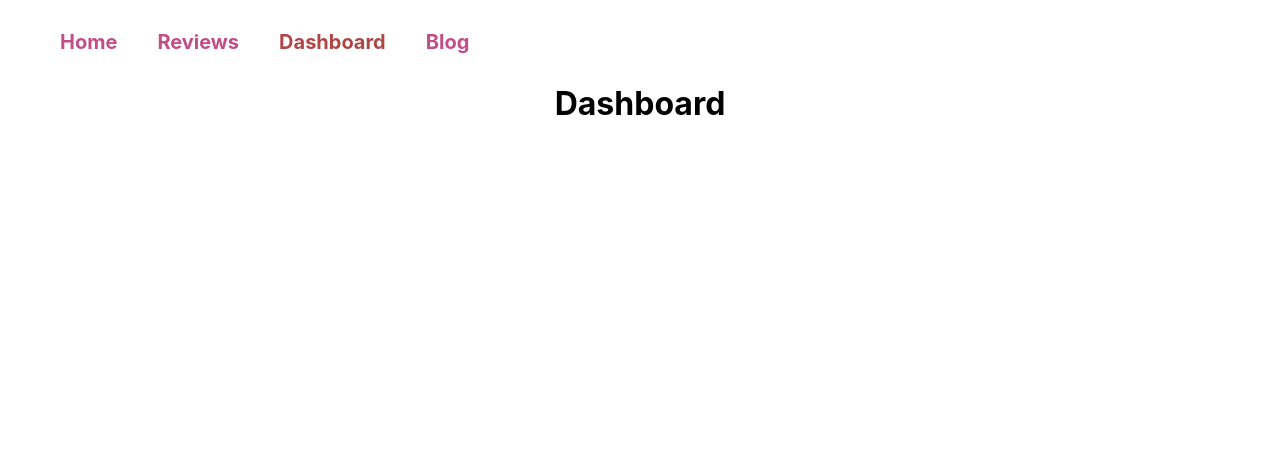
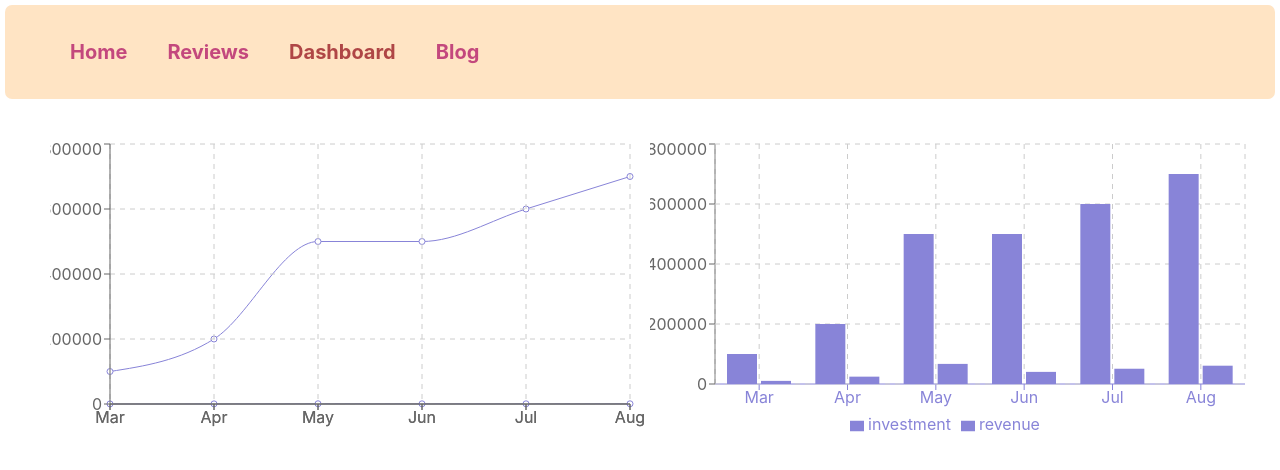
Before and after one commit to Enamulhaque0/-convention-center, a React (Create React App) app: page /dashboard in a window 1280 px wide. Shown: the top 470 px of the page. Built offline with nearby package versions, Linux system fonts and the light colour scheme.

Commit message:
dashboardadded

```diff
--- a/package.json
+++ b/package.json
@@ -6,10 +6,13 @@
     "@testing-library/jest-dom": "^5.16.3",
     "@testing-library/react": "^12.1.4",
     "@testing-library/user-event": "^13.5.0",
+    "bootstrap": "^5.1.3",
     "react": "^18.0.0",
+    "react-bootstrap": "^2.2.3",
     "react-dom": "^18.0.0",
     "react-router-dom": "^6.3.0",
     "react-scripts": "5.0.0",
+    "recharts": "^2.1.9",
     "web-vitals": "^2.1.4"
   },
   "scripts": {
--- /dev/null
+++ b/public/dataDashboard.json
@@ -0,0 +1,38 @@
+[
+    {
+        "month": "Mar",
+        "investment": 100000,
+        "sell": 241,
+        "revenue": 10401
+    },
+    {
+        "month": "Apr",
+        "investment": 200000,
+        "sell": 423,
+        "revenue": 24500
+    },
+    {
+        "month": "May",
+        "investment": 500000,
+        "sell": 726,
+        "revenue": 67010
+    },
+    {
+        "month": "Jun",
+        "investment": 500000,
+        "sell": 529,
+        "revenue": 40405
+    },
+    {
+        "month": "Jul",
+        "investment": 600000,
+        "sell": 601,
+        "revenue": 50900
+    },
+    {
+        "month": "Aug",
+        "investment": 700000,
+        "sell": 670,
+        "revenue": 61000
+    }
+]
--- a/src/Components/Dashboard/Dashboard.css
+++ b/src/Components/Dashboard/Dashboard.css
@@ -0,0 +1,8 @@
+.container-1{
+    margin-left: 50px;
+
+}
+.dashboard{
+    display: flex;
+    margin-top: 40px;
+}
--- a/src/Components/Dashboard/Dashboard.js
+++ b/src/Components/Dashboard/Dashboard.js
@@ -1,11 +1,58 @@
-import React from 'react';
+import React, { useEffect, useState } from "react";
+import "./Dashboard.css";
+import {
+  Bar,
+  BarChart,
+  CartesianGrid,
+  Legend,
+  Line,
+  LineChart,
+  Tooltip,
+  XAxis,
+  YAxis,
+} from "recharts";
 
 const Dashboard = () => {
-    return (
-        <div>
-            <h1>Dashboard</h1>
-        </div>
-    );
+  const [data, setData] = useState([]);
+  useEffect(() => {
+    fetch("dataDashboard.json")
+      .then((res) => res.json())
+      .then((data) => setData(data));
+  }, []);
+
+  return (
+    <div className="dashboard">
+      <div className="container-1">
+        <LineChart
+          width={600}
+          height={300}
+          data={data}
+          margin={{ top: 5, right: 20, bottom: 5, left: 0 }}
+        >
+          <Line type="monotone" dataKey="investment" stroke="#8884d8" />
+          <Line type="monotone" dataKey="sell" stroke="#8884d8" />
+          <CartesianGrid stroke="#ccc" strokeDasharray="5 5" />
+          <XAxis dataKey="month" />
+          <XAxis dataKey="investment" />
+          <YAxis />
+          <Tooltip />
+        </LineChart>
+      </div>
+      <div>
+        <BarChart width={600} height={300} data={data}>
+          <XAxis dataKey="month" stroke="#8884d8" />
+          <YAxis />
+          <Tooltip  />
+          <Legend
+
+          />
+          <CartesianGrid stroke="#ccc" strokeDasharray="5 5" />
+          <Bar dataKey="investment" fill="#8884d8" barSize={30} />
+          <Bar dataKey="revenue" fill="#8884d8" barSize={30} />
+        </BarChart>
+      </div>
+    </div>
+  );
 };
 
 export default Dashboard;
--- a/src/Components/Header/Header.css
+++ b/src/Components/Header/Header.css
@@ -33,3 +33,10 @@ nav {
   margin-top: 50px;
   text-align: center;
 }
+
+.nav {
+  background-color: bisque;
+  border-radius: 7px;
+  margin: 5px;
+  padding: 5px;
+}
--- a/src/Components/Header/Header.js
+++ b/src/Components/Header/Header.js
@@ -4,7 +4,7 @@ import "./Header.css"
 
 const Header = () => {
     return (
-        <div>
+        <div className='nav'>
             <nav>
                 <ul>
                     <li> <NavLink to='/' className={({ isActive }) => (isActive ? "link-active" : "link")}>Home</NavLink> </li>
--- a/src/Components/Home/Home.css
+++ b/src/Components/Home/Home.css
@@ -1,5 +1,6 @@
 .container{
     display: flex;
+    align-items: center;
 
 }
 
@@ -19,6 +20,7 @@
 .laptop-title{
     color: rgb(212, 80, 80);
     margin-left: 50px;
+    margin-top: 40px;
 }
 .Customers{
     color: coral;
--- a/src/Components/Home/Home.js
+++ b/src/Components/Home/Home.js
@@ -1,10 +1,11 @@
 import React from "react";
-import { Link } from "react-router-dom";
+import { Link, useNavigate } from "react-router-dom";
 
 import Reviews from "../Reviews/Reviews";
 import "./Home.css";
 
 const Home = () => {
+  const navigate = useNavigate()
   return (
     <>
     <div className="container">
@@ -37,7 +38,7 @@ const Home = () => {
       <div>
         <h1 className="Customers">Customers Review</h1>
         <Reviews></Reviews>
-        <Link className="see-all" to="/review">See All Reviews</Link>
+        <button onClick={()=>navigate("/review")} className="see-all" to="/review">See All Reviews</button>
       </div>
    </>
   );
```
Also changed, not shown: 1 other file (tests, documents, lock files or other folders). Lines whose indentation alone changed are shown as unchanged.
